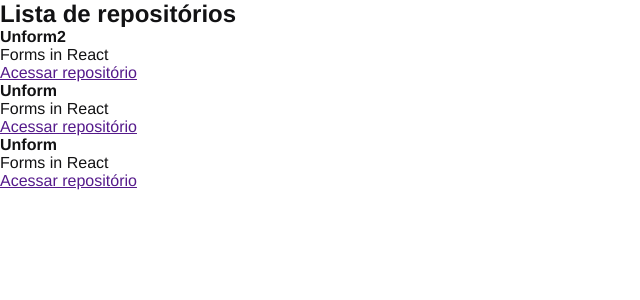
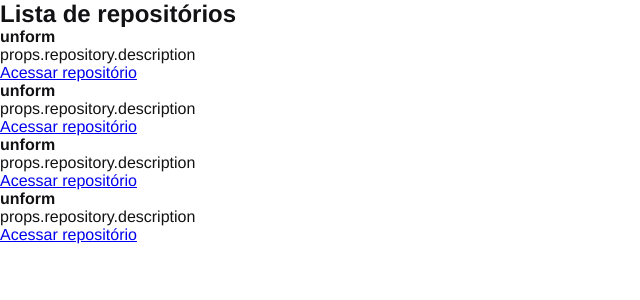
Before and after one commit to matheusroika/IgniteReact-01-GithubExplorer, a React app: page / in a window 1280 px wide. Shown: the top 300 px of the page, without its empty margins (0-640 px from the left). Built offline with nearby package versions, Linux system fonts and the light colour scheme.

Commit message:
Propriedades no React

```diff
--- /dev/null
+++ b/src/components/RepositoryItem.jsx
@@ -0,0 +1,10 @@
+
+export function RepositoryItem(props) {
+  return (
+    <li>
+      <strong>{props.repository.name ?? 'Default'}</strong>
+      <p>props.repository.description</p>
+      <a href={props.repository.link}>Acessar repositório</a>
+    </li>
+  )
+}
--- a/src/components/RepositoryList.jsx
+++ b/src/components/RepositoryList.jsx
@@ -1,27 +1,20 @@
-const repositoryName = 'Unform2'
+import { RepositoryItem } from "./RepositoryItem"
+
+const repository = {
+  name: 'unform',
+  description: 'Forms in React',
+  link: 'https://github.com/unform/unform'
+}
 
 export function RepositoryList() {
   return (
     <section className="repository-list">
       <h1>Lista de repositórios</h1>
       <ul>
-        <li>
-          <strong>{repositoryName}</strong>
-          <p>Forms in React</p>
-          <a href="">Acessar repositório</a>
-        </li>
-
-        <li>
-          <strong>Unform</strong>
-          <p>Forms in React</p>
-          <a href="">Acessar repositório</a>
-        </li>
-
-        <li>
-          <strong>Unform</strong>
-          <p>Forms in React</p>
-          <a href="">Acessar repositório</a>
-        </li>
+        <RepositoryItem repository={repository} />
+        <RepositoryItem repository={repository} />
+        <RepositoryItem repository={repository} />
+        <RepositoryItem repository={repository} />
       </ul>
     </section>
   )
```
